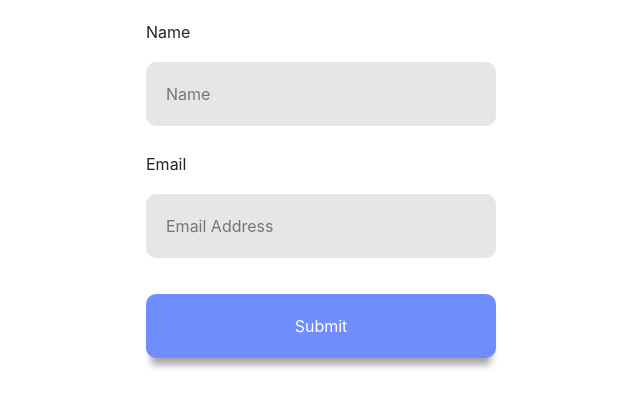
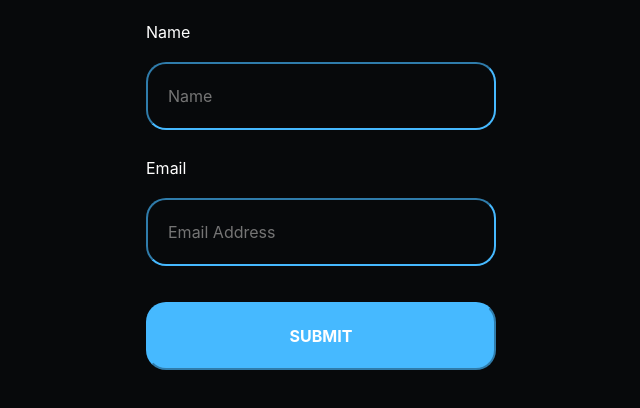
Before and after one commit to ihor-protsenko-theraven/ihor-protsenko-theraven.github.io, an Angular app: page / in a window 1280 px wide. Shown: the top 408 px of the page, without its empty margins (319-959 px from the left). Built offline with nearby package versions, Linux system fonts and the light colour scheme.

Commit message:
customized style

```diff
--- a/src/app/app.component.css
+++ b/src/app/app.component.css
@@ -1,15 +1,18 @@
+
 
 
 .nft-form {
   max-width: 350px;
   margin: 20px auto;
   position: relative;
+  color: #ffffff;
 }
 
 .form {
   display: flex;
   justify-content: center;
   flex-direction: column;
+   color: #ffffff;
 }
 
 .form-group {
@@ -19,45 +22,50 @@
 
 .form .form_input {
   margin: 10px 0;
-  border: none;
+  border-color: rgb(70 185 255 /1);
+  background-color: #07090B ;
+  color: #ffffff;
   padding: 20px;
-  border-radius: 10px;
-  background-color: #e6e6e6;
+  border-radius: 20px;
   outline: 3px solid transparent;
   transition: outline 0.2s, flex-basis 0.2s;
+
 }
 
 .form .form_input:hover,
 .form .form_input:focus {
-  outline: 3px solid #708dfd;
+  outline: 3px solid rgb(70 185 255 / 1);
 }
 
 .form .form_submit {
   margin: 10px 0;
   cursor: pointer;
-  border: none;
+  border-color: rgb(70 185 255 /1);
   padding: 20px;
-  border-radius: 10px;
-  background-color: #708dfd;
+  border-radius: 20px;
+  /* background-color: #708dfd; */
+  background-color: rgb(70 185 255 / 1);
   color: #ffffff;
-  box-shadow: 0 12px 7px -5px rgba(0, 0, 0, 0.35);
-  transition: box-shadow 0.2s, top 0.2s, background-color 0.2s, flex-basis 0.2s;
+  text-transform: uppercase;
+  font-weight: bold;
+  transition:  background-color 0.2s, flex-basis 0.2s;
 }
 
 .form .form_submit:hover,
 .form .form_submit:focus {
-  box-shadow: 0 0 0 0 rgba(0, 0, 0, 0.35);
-  top: 0;
+  background-color: #07090B;
+  color: #ffffff;
 }
 
 .form .form_submit:focus {
-  background-color: #4a65ce;
   outline: 0;
 }
 
-.form .form_input:focus.ng-invalid {
+/* .form .form_input:focus.ng-invalid {
   outline: 1px solid red;
-}
+  border: none;
+} */
+
 
 
 .submit_message{
--- a/src/styles.css
+++ b/src/styles.css
@@ -1 +1,5 @@
 /* You can add global styles to this file, and also import other style files */
+body{
+  background-color:  #07090B;
+  color: #ffff;
+}
```
